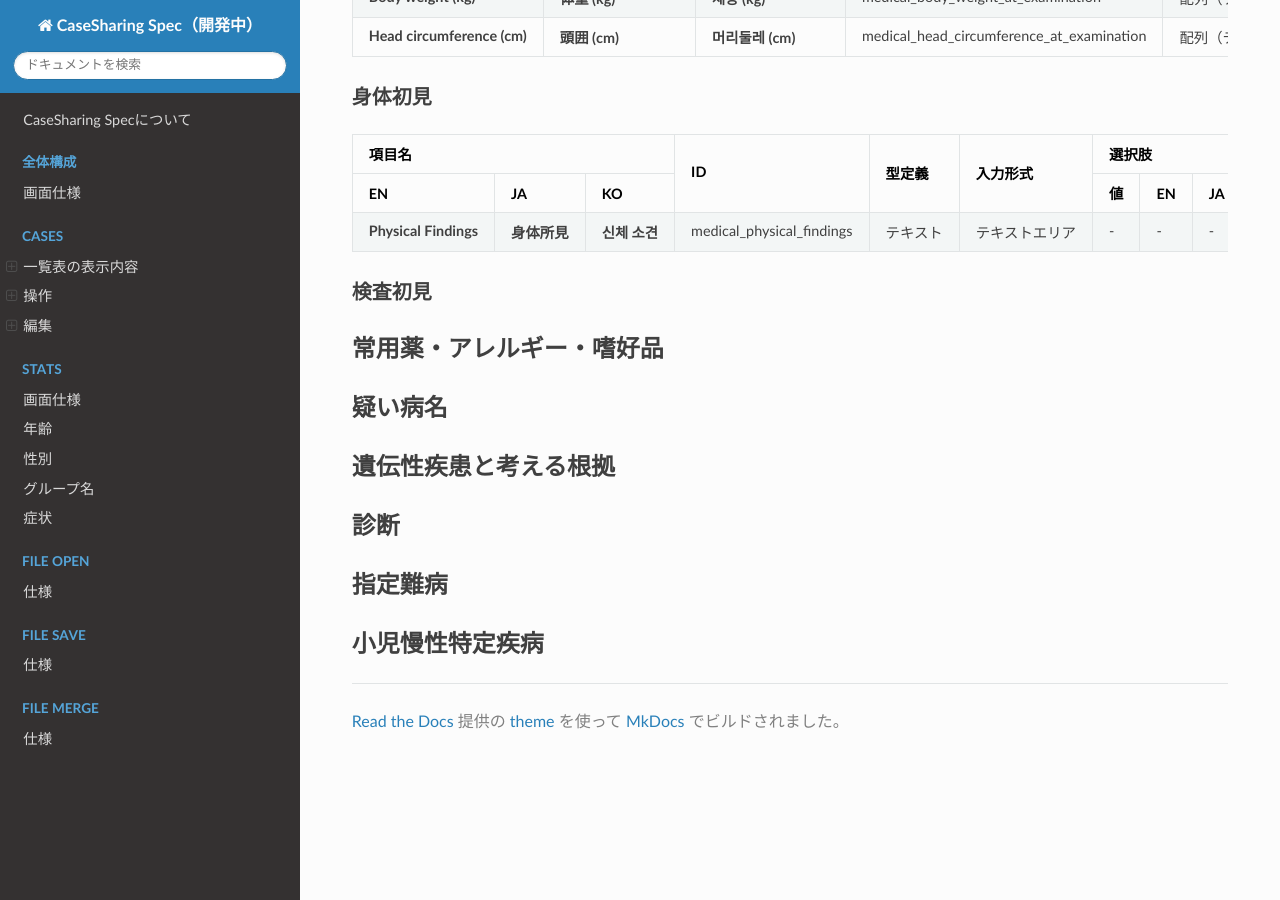
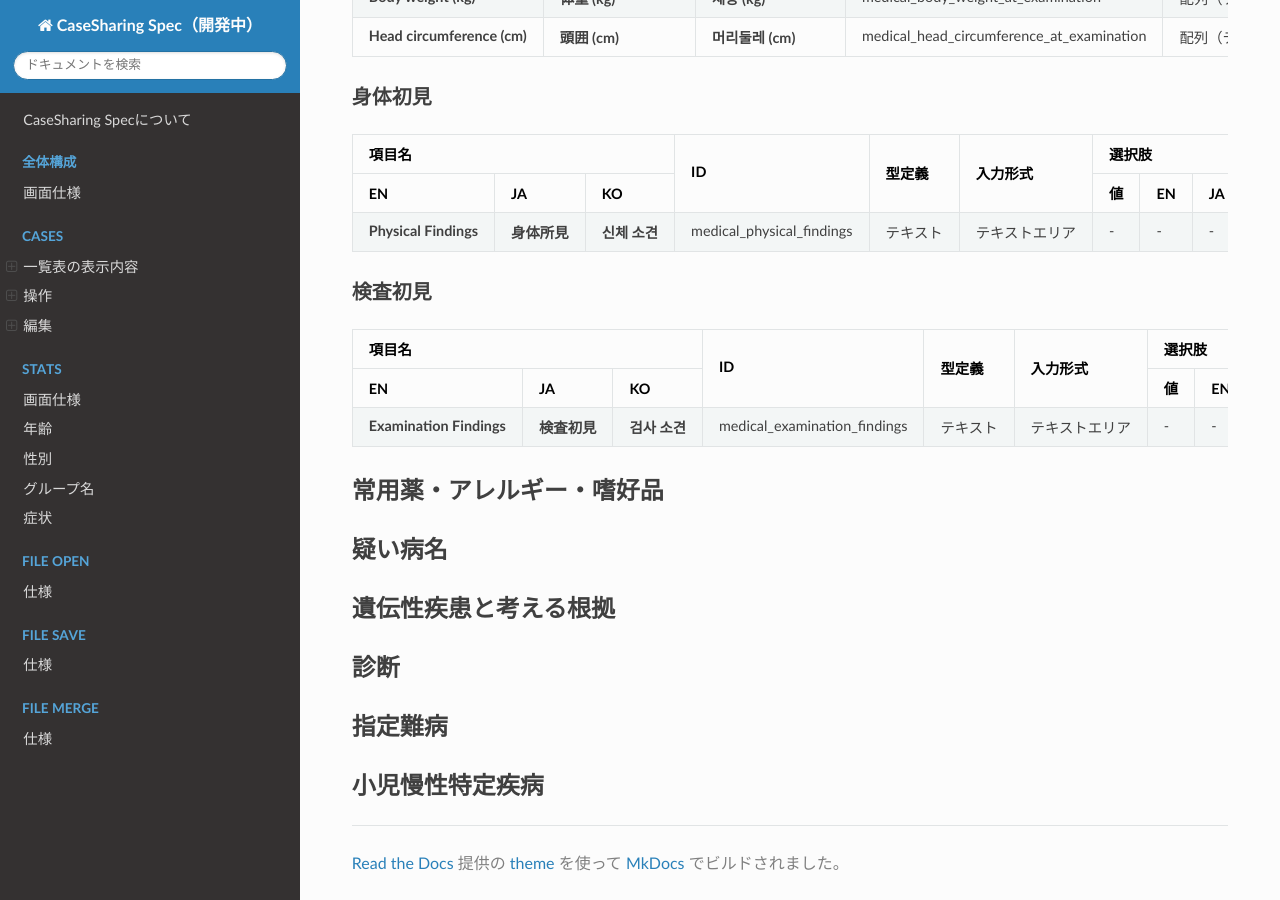
Before and after one commit to PubCaseFinder/pubcasefinder_spec, an MkDocs documentation site: the page built from docs/cases/edit/medical-examination/index.md, in a window 1280 px wide and 900 px high, scrolled down 1189 px. Built offline with MkDocs 1.6.1, drawn with Linux system fonts in a browser that asks for light colours; nearby versions of some CDN libraries.

Commit message:
検査初見の項目追加

```diff
--- a/docs/cases/edit/medical-examination/index.md
+++ b/docs/cases/edit/medical-examination/index.md
@@ -386,6 +386,56 @@
 
 ### 検査初見
 
+<table>
+  <thead>
+    <tr>
+      <th colspan="3">項目名</th>
+      <th rowspan="2" class="text-vertical-align-middle">ID</th>
+      <th rowspan="2" class="text-vertical-align-middle">型定義</th>
+      <th rowspan="2" class="text-vertical-align-middle">入力形式</th>
+      <th colspan="4">選択肢</th>
+      <th rowspan="2" class="text-vertical-align-middle">初期値</th>
+      <th rowspan="2" class="text-vertical-align-middle">初期化ボタン</th>
+      <th rowspan="2" class="text-vertical-align-middle">削除ボタン</th>
+      <th colspan="3">一覧表示/操作</th>
+      <th rowspan="2" class="text-vertical-align-middle">備考</th>
+    </tr>
+    <tr>
+      <th>EN</th>
+      <th>JA</th>
+      <th>KO</th>
+      <th>値</th>
+      <th>EN</th>
+      <th>JA</th>
+      <th>KO</th>
+      <th>デフォルト表示</th>
+      <th>編集可能</th>
+      <th>列追加可能</th>
+    </tr>
+  </thead>
+  <tbody>
+    <tr>
+      <td><strong>Examination Findings</strong></td>
+      <td><strong>検査初見</strong></td>
+      <td><strong>검사 소견</strong></td>
+      <td>medical_examination_findings</td>
+      <td>テキスト</td>
+      <td>テキストエリア</td>
+      <td>-</td>
+      <td>-</td>
+      <td>-</td>
+      <td>-</td>
+      <td>""</td>
+      <td><input type="checkbox" class="readonly-input" /></td>
+      <td><input type="checkbox" class="readonly-input" /></td>
+      <td><input type="checkbox" class="readonly-input" /></td>
+      <td><input type="checkbox" class="readonly-input" checked /></td>
+      <td><input type="checkbox" class="readonly-input" /></td>
+      <td></td>
+    </tr>
+  </tbody>
+</table>
+
 ## 常用薬・アレルギー・嗜好品 {: #regular-medications-allergies-preferences}
 
 ## 疑い病名 {: #suspected-case}
```
